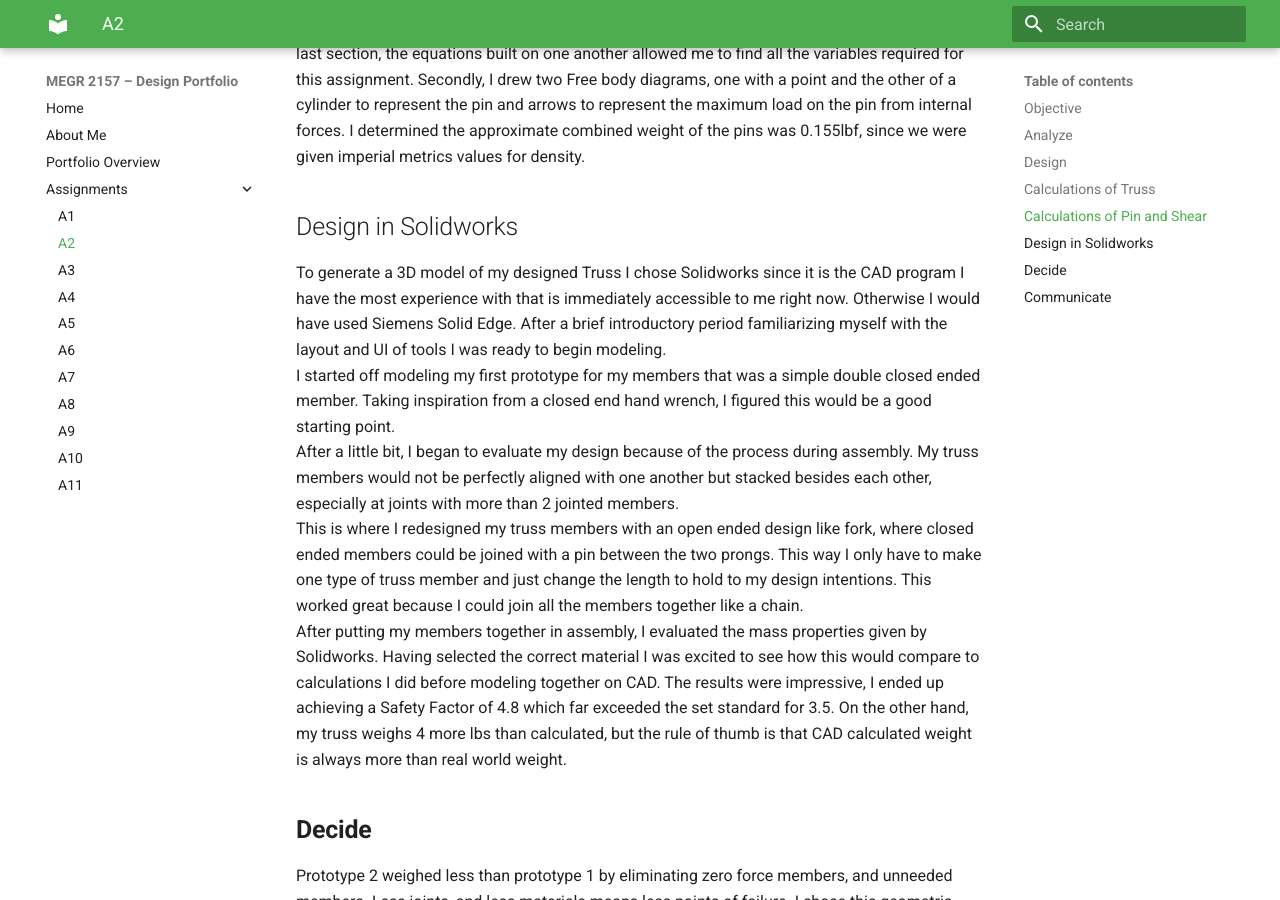
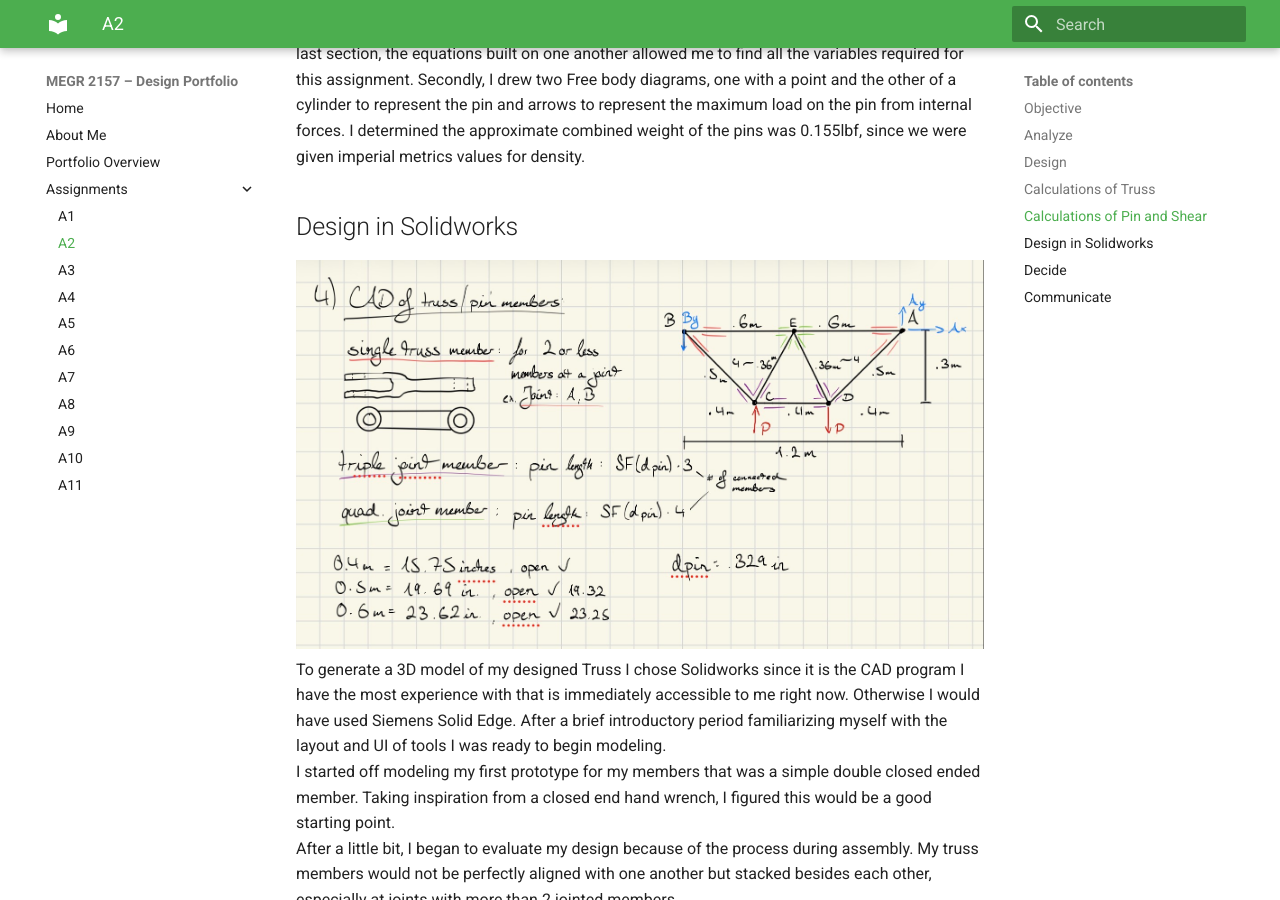
Before and after one commit to jhatch24/megr2156-portfolio, an MkDocs documentation site: the page built from docs/assignments/A02/index.md, in a window 1280 px wide and 900 px high, scrolled down 5036 px. Built offline with MkDocs 1.6.1 and Material for MkDocs 9.7.7, drawn with Linux system fonts in a browser that asks for light colours.

Commit message:
Update index.md with design details and new image
Added an image and revised the design explanation for the truss model in Solidworks.

```diff
--- a/docs/assignments/A02/index.md
+++ b/docs/assignments/A02/index.md
@@ -21,6 +21,7 @@ To approximate the weight of the truss, I first solved for the total perimeter o
 Firstly, I started with listing my known and unknown quantities that I could substitute in my shear equations to find the exact values I wanted. Values I was looking for were, the allowable shear, cross sectional area of the pin, diameter of the pin, and the weight of the pins. Similarly to the last section, the equations built on one another allowed me to find all the variables required for this assignment. Secondly, I drew two Free body diagrams, one with a point and the other of a cylinder to represent the pin and arrows to represent the maximum load on the pin from internal forces. I determined the approximate combined weight of the pins was 0.155lbf, since we were given imperial metrics values for density.
 
 ## Design in Solidworks
+![pg6](IMG_0195.jpeg)
 To generate a 3D model of my designed Truss I chose Solidworks since it is the CAD program I have the most experience with that is immediately accessible to me right now. Otherwise I would have used Siemens Solid Edge. After a brief introductory period familiarizing myself with the layout and UI of tools I was ready to begin modeling.
 I started off modeling my first prototype for my members that was a simple double closed ended member. Taking inspiration from a closed end hand wrench, I figured this would be a good starting point.
 After a little bit, I began to evaluate my design because of the process during assembly. My truss members would not be perfectly aligned with one another but stacked besides each other, especially at joints with more than 2 jointed members.
```
